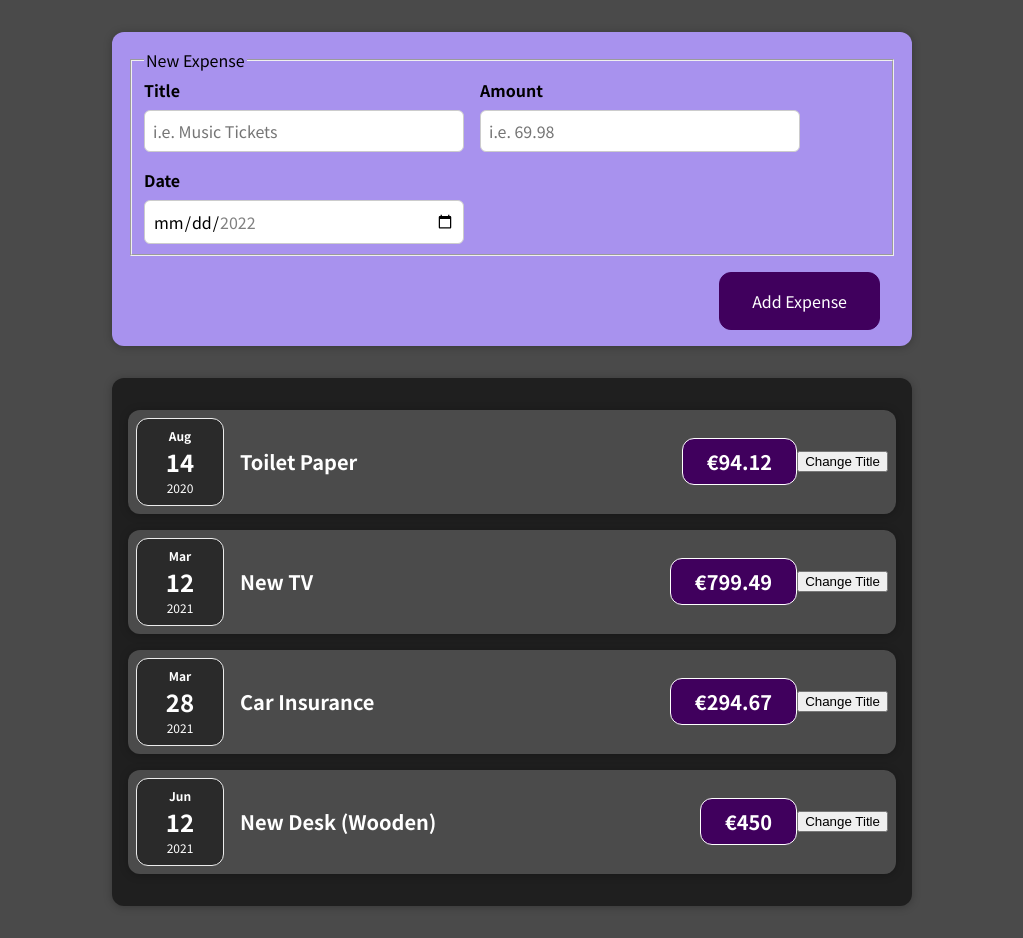
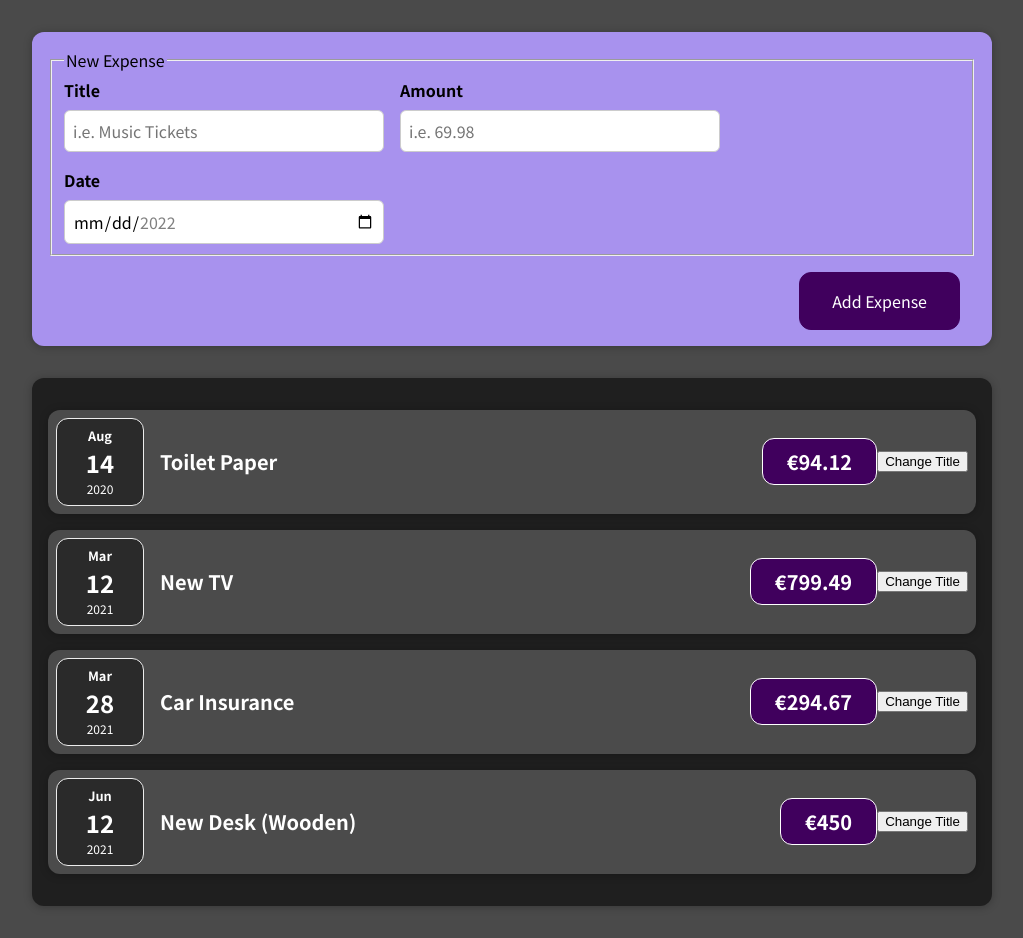
Before and after one commit to maxalsol/expense_tracker_react, a React (Create React App) app: page / in a window 1280 px wide. Shown: the whole page, without its empty margins (128-1151 px from the left). Built offline with nearby package versions, Linux system fonts and the light colour scheme.

Commit message:
minor style changes

```diff
--- a/src/components/Expenses/ExpenseDate.css
+++ b/src/components/Expenses/ExpenseDate.css
@@ -12,7 +12,7 @@
 }
 
 .expense-date__month {
-    font-size: 0.75rem;
+    font-size: 0.8rem;
     font-weight: bold;
 }
 
--- a/src/components/Expenses/ExpensesList.css
+++ b/src/components/Expenses/ExpensesList.css
@@ -2,6 +2,6 @@
     padding: 1rem;
     background-color: rgb(31, 31, 31);
     margin: 2rem auto;
-    width: 50rem;
+    width: 60rem;
     max-width: 95%;
 }
--- a/src/components/NewExpense/NewExpense.css
+++ b/src/components/NewExpense/NewExpense.css
@@ -2,7 +2,7 @@
     background-color: #a892ee;
     padding: 1rem;
     margin: 2rem auto;
-    width: 50rem;
+    width: 60rem;
     max-width: 95%;
     border-radius: 12px;
     text-align: center;
```
